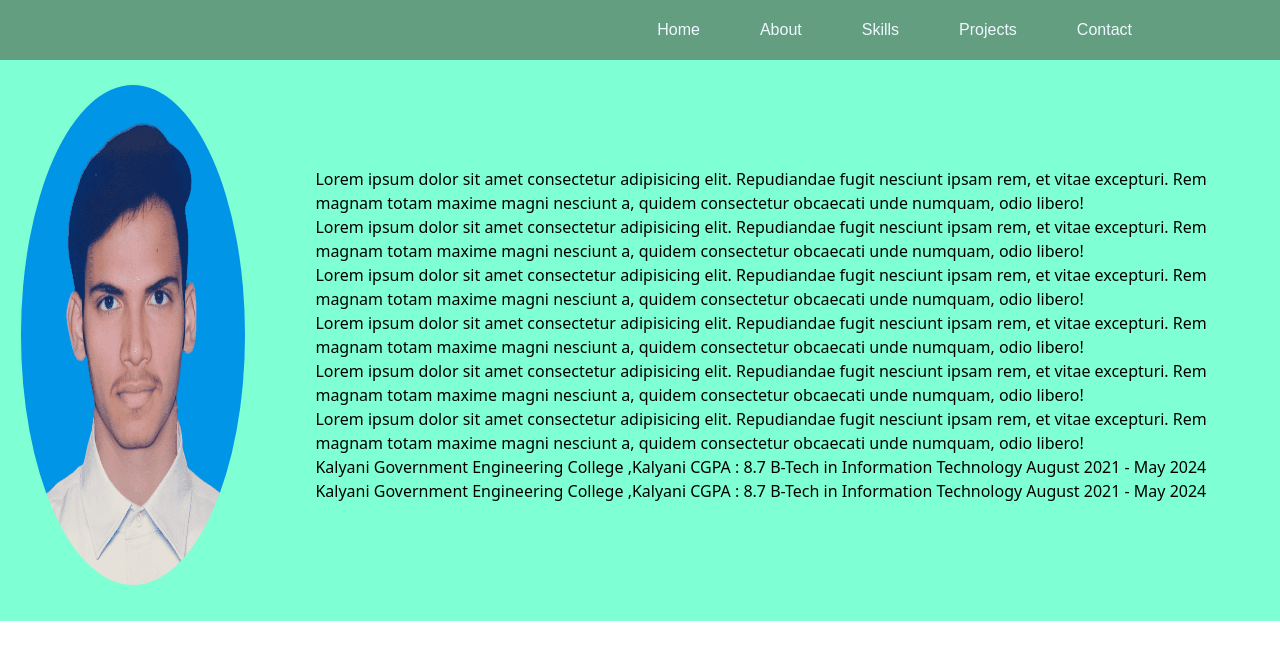
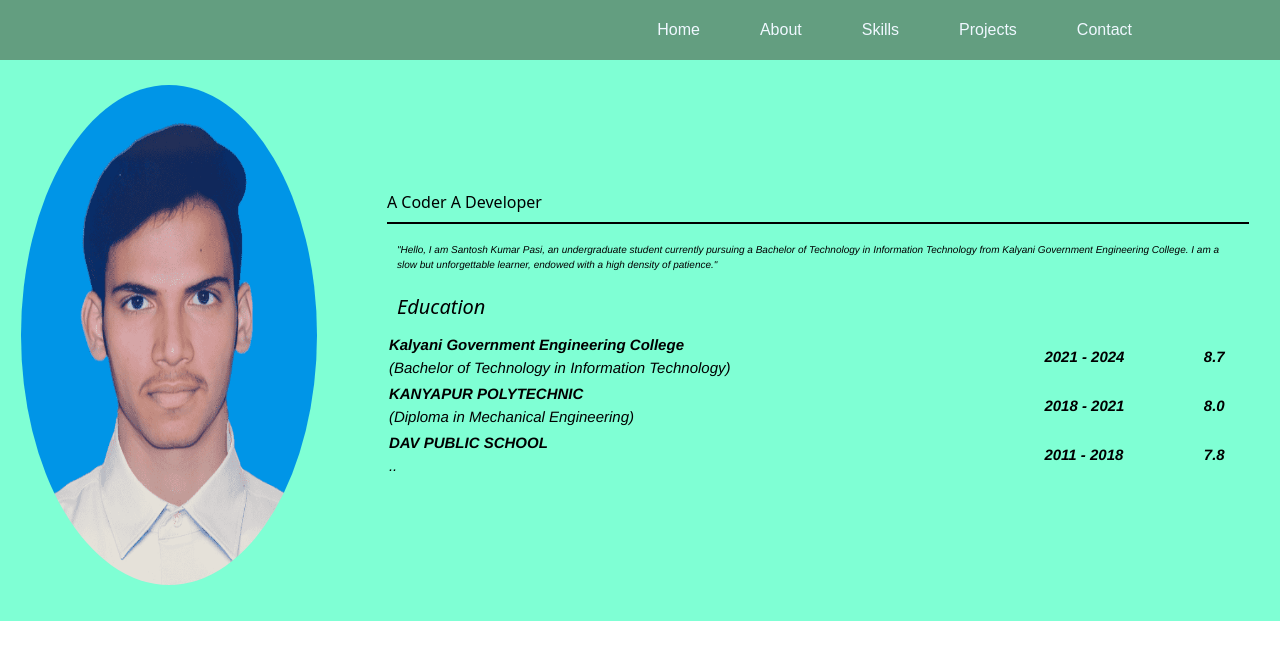
Before and after one commit to SantoshkrPasi/My_Portfolio, a React (Vite) app: page /about in a window 1280 px wide. Shown: the top 660 px of the page. Built offline with nearby package versions, Linux system fonts and the light colour scheme.

Commit message:
fourth commit

```diff
--- a/src/component/About/About.css
+++ b/src/component/About/About.css
@@ -31,17 +31,33 @@ margin-bottom: 15px;
 }
 
 @media screen and (max-width: 560px) {
- .about
- {
-  padding: 20px;
- }
    .about-main
   {
     display: flex;
     flex-direction: column;
+    justify-content: center;
+    gap: 0px;
+    padding-top: 10px;
+  }
+
+  .about-content-first {
+    display: flex;
+    justify-content: center;
+    align-items: center;
+    padding: 10px;
   }
   .about-image
   {
-  height: 20%;
+   width: 200px;
+   height: 200px;
+  }
+
+  .about-content-second {
+    padding: 5px;
+  }
+
+  .row td
+  {
+   font-size: 70px;
   }
 }
--- a/src/component/About/About.jsx
+++ b/src/component/About/About.jsx
@@ -3,6 +3,16 @@ import profileImage from './Profile.png';
 import './About.css'
 
 const About = () => {
+  const myStyle = {
+    row: {
+      textAlign: 'left',
+      padding: '2px',
+      fontSize: '15px',
+      fontFamily: 'Helvetica',
+      fontStyle: 'italic',
+      margin: '10px',
+    },
+  };
 
   return (
     <div className='about'>
@@ -11,33 +21,60 @@ const About = () => {
           <img src={profileImage} alt="profile" className='about-image' />
         </div>
         <div className='about-content-second'>
-          <p>
-            Lorem ipsum dolor sit amet consectetur adipisicing elit. Repudiandae fugit nesciunt ipsam rem, et vitae excepturi. Rem magnam totam maxime magni nesciunt a, quidem consectetur obcaecati unde numquam, odio libero!
+          <h1>
+            A Coder A Developer
+          </h1>
+          <hr style={{ border: "1px solid black", marginTop: "0.5rem", marginBottom: "0.5rem" }} />
+          <p style={{ fontSize: "10px", fontFamily: 'Helvetica', fontStyle: 'italic', margin: "10px" }}>
+            "Hello, I am Santosh Kumar Pasi, an undergraduate student currently pursuing a Bachelor of Technology in Information Technology from Kalyani Government Engineering College. I am a slow but unforgettable learner, endowed with a high density of patience."
           </p>
-
-          <p>
-            Lorem ipsum dolor sit amet consectetur adipisicing elit. Repudiandae fugit nesciunt ipsam rem, et vitae excepturi. Rem magnam totam maxime magni nesciunt a, quidem consectetur obcaecati unde numquam, odio libero!
-          </p>
-          <p>
-            Lorem ipsum dolor sit amet consectetur adipisicing elit. Repudiandae fugit nesciunt ipsam rem, et vitae excepturi. Rem magnam totam maxime magni nesciunt a, quidem consectetur obcaecati unde numquam, odio libero!
-          </p>
-          <p>
-            Lorem ipsum dolor sit amet consectetur adipisicing elit. Repudiandae fugit nesciunt ipsam rem, et vitae excepturi. Rem magnam totam maxime magni nesciunt a, quidem consectetur obcaecati unde numquam, odio libero!
-          </p>
-          <p>
-            Lorem ipsum dolor sit amet consectetur adipisicing elit. Repudiandae fugit nesciunt ipsam rem, et vitae excepturi. Rem magnam totam maxime magni nesciunt a, quidem consectetur obcaecati unde numquam, odio libero!
-          </p>
-          <p>
-            Lorem ipsum dolor sit amet consectetur adipisicing elit. Repudiandae fugit nesciunt ipsam rem, et vitae excepturi. Rem magnam totam maxime magni nesciunt a, quidem consectetur obcaecati unde numquam, odio libero!
-          </p>
-          <h3>
-            Kalyani Government Engineering College ,Kalyani         CGPA : 8.7
-            B-Tech in Information Technology                      August 2021 - May 2024
+          <h3 style={{ margin: "10px", fontSize: "20px", color: 'black', fontStyle: 'italic' }}>
+            Education
           </h3>
-          <h3>
-            Kalyani Government Engineering College ,Kalyani         CGPA : 8.7
-            B-Tech in Information Technology                      August 2021 - May 2024
-          </h3>
+          <table>
+            <thead>
+              <tr>
+                <td style={myStyle.row}>
+                  <strong>Kalyani Government Engineering College </strong>
+                  <p>(Bachelor of Technology in Information Technology)</p>
+                </td>
+                <td style={myStyle.row}>
+                  <strong>2021 - 2024</strong>
+                </td>
+                <td style={myStyle.row}>
+                  <strong>8.7</strong>
+                </td>
+              </tr>
+            </thead>
+            <thead>
+              <tr>
+                <td style={myStyle.row}>
+                  <strong>KANYAPUR POLYTECHNIC </strong>
+                  <p>(Diploma in Mechanical Engineering)</p>
+                </td>
+                <td style={myStyle.row}>
+                  <strong>2018 - 2021</strong>
+                </td>
+                <td style={myStyle.row}>
+                  <strong>8.0</strong>
+                </td>
+              </tr>
+            </thead>
+            <thead>
+              <tr>
+                <td style={myStyle.row}>
+                  <strong>DAV PUBLIC SCHOOL</strong>
+                  <p>..</p>
+                </td>
+                <td style={myStyle.row}>
+                  <strong style={{ display: "flex" }}>2011 - 2018</strong>
+                </td>
+                <td style={myStyle.row}>
+                  <strong>7.8</strong>
+                </td>
+              </tr>
+            </thead>
+          </table>
         </div>
       </div>
     </div>
--- a/src/component/Navbar/Navbar.css
+++ b/src/component/Navbar/Navbar.css
@@ -28,12 +28,6 @@
     cursor: pointer;
 }
 
-.items:hover
-{
-    background-color: rgba(9, 8, 8, 0.5);
-    border-radius: 5px;
-}
-
 .btn {
     display: none;
     position: absolute;
@@ -45,17 +39,18 @@
 }
 
 @media screen and (max-width: 560px) {
-    .container
+    /* .container
     {
-      height: 50%;
       position: relative;
-    }
+      background-color: rgba(0, 0, 0, 0.6);
+    } */
     .containerElement {
-        background-color: rgba(255, 255, 255, 0.1);
+        background-color: rgba(0, 0, 0, 0.1);
         backdrop-filter: blur(10px);
         border-radius: 10px;
         display: flex;
         flex-direction: column;
+        margin-top: 60%;
     }
     .items {
         border: none;
@@ -65,13 +60,41 @@
         padding: 5px;
         margin: 5px;
         border-radius: 2px;
-        background-color: rgba(255, 255, 255, 0.3); /* Semi-transparent white */
-        box-shadow: 0 0 20px rgba(0, 0, 0, 0.1); /* Soft shadow effect */
+        background-color: rgba(255, 255, 255, 0.3);
+        box-shadow: 0 0 20px rgba(0, 0, 0, 0.1);
         cursor: pointer;
         transition: background-color 0.3s ease;
     }
 
     .items:hover {
-        background-color: rgba(255, 255, 255, 0.5); /* Slightly more opaque on hover */
+        background-color: rgba(255, 255, 255, 0.5);
     }
 }
+
+
+.second_nav
+{
+ width: 100%;
+ display: flex;
+ justify-content: end;
+ padding: 0px 20px;
+}
+
+.box
+{
+   width: 15%;
+   height: 40px;
+   background-color: rgba(255, 255, 255, 0.5);
+   display: flex;
+   flex-direction: column;
+   justify-content: space-around;
+   align-items: center;
+   gap: 5px;
+   margin: 10px 0px 10px 20px;
+}
+.line
+{
+ height: 6px;
+ background-color: rgb(56, 37, 37);
+ width: 80%;
+}
--- a/src/component/Navbar/Navbar.jsx
+++ b/src/component/Navbar/Navbar.jsx
@@ -1,18 +1,76 @@
-import React from 'react'
+import React, { useEffect, useState } from 'react'
 import './Navbar.css'
 import { Link } from 'react-router-dom'
 
 const Navbar = () => {
+
+  const [isWidthDecreased, setIsWidthDecreased] = useState(false);
+  const [tab, setTab] = useState(false);
+
+  useEffect(() => {
+    const handleResize = () => {
+      if (window.innerWidth <= 560) {
+        setIsWidthDecreased(true);
+      } else {
+        setIsWidthDecreased(false);
+      }
+    };
+    handleResize();
+  },[window.innerWidth]);
+
+  const toggle = () => {
+    setTab(!tab);
+  }
+
   return (
-
     <nav className='container' >
+      {!isWidthDecreased ? (
+        <ul className='containerElement'>
+          <Link to='/' style={{ textDecoration: 'none' }}>
+            <li className='items'>Home</li>
+          </Link>
+          <Link to='/about' style={{ textDecoration: 'none' }}>
+            <li className='items'>About</li>
+          </Link>
+          <Link to='/skill' style={{ textDecoration: 'none' }}>
+            <li className='items'>Skills</li>
+          </Link>
+          <Link to='/project' style={{ textDecoration: 'none' }}>
+            <li className='items'>Projects</li>
+          </Link>
+          <Link to='/contact' style={{ textDecoration: 'none' }}>
+            <li className='items'>Contact</li>
+          </Link>
+        </ul>
+      ) : (
+          !tab ?(
+      <div className='second_nav'>
+        <div className='box'  onClick={toggle}>
+          <div className='line'></div>
+          <div className='line'></div>
+          <div className='line'></div>
+        </div>
+      </div>
+      ) :(
       <ul className='containerElement'>
-        <Link to='/'><li className="items">Home</li></Link>
-        <Link to='/about'>  <li className="items">About</li></Link>
-        <Link to='/skill'> <li className="items">Skills</li></Link>
-        <Link to='/project'><li className="items">Projects</li></Link>
-        <Link to='/contact'> <li className="items">Contact</li></Link>
+        <Link to='/' style={{ textDecoration: 'none' }}>
+          <li className='items' onClick={toggle}>Home</li>
+        </Link>
+        <Link to='/about' style={{ textDecoration: 'none' }}>
+          <li className='items' onClick={toggle}>About</li>
+        </Link>
+        <Link to='/skill' style={{ textDecoration: 'none' }}>
+          <li className='items' onClick={toggle}>Skills</li>
+        </Link>
+        <Link to='/project' style={{ textDecoration: 'none' }}>
+          <li className='items' onClick={toggle}>Projects</li>
+        </Link>
+        <Link to='/contact' style={{ textDecoration: 'none' }}>
+          <li className='items' onClick={toggle}>Contact</li>
+        </Link>
       </ul>
+      )
+      )}
     </nav>
   )
 }
--- a/src/component/Projects/Cards.jsx
+++ b/src/component/Projects/Cards.jsx
@@ -81,5 +81,15 @@ const styles = {
   },
 };
 
+if (window.matchMedia("(max-width: 560px)").matches) {
+  styles.card.width = '400px';
+  styles.card.height = '400px';
+  styles.title.fontSize = '16px';
+  styles.description.fontSize = '14px';
+  styles.button.padding = '8px 16px';
+  styles.button.margin = '5px';
+  styles.card.margin = '50px';
+}
+
 
 export default Cards
--- /dev/null
+++ b/src/component/Projects/Project.css
@@ -0,0 +1,28 @@
+@media screen and (max-width: 560px) {
+    .ProjectMain {
+        height: 100vh;
+        width: 100vw;
+
+    }
+    .ProjectContent{
+        width: 80%;
+        height: 80%;
+    }
+}
+
+.ProjectMain {
+    background-image: url("F:\MY PLACEMENT\PROJECTS\PortFolia\portfolio\src\component\Projects\background\background.jpg");
+    display: flex;
+    justify-content: center;
+    align-items: center;
+    height: 100vh;
+    font-size: 20px;
+    background-size: cover;
+    background-repeat: no-repeat;
+}
+
+.ProjectContent {
+    height: 50%;
+    width: 80%;
+    background-color: rgba(255, 255, 255, 0);
+}
--- a/src/component/Projects/Project.jsx
+++ b/src/component/Projects/Project.jsx
@@ -5,31 +5,21 @@ import 'slick-carousel/slick/slick-theme.css';
 import Cards from './Cards';
 import projects from './Projectlist';
 import Image from './background/background.jpg'
+import './Project.css'
 
 const Project = () => {
   const settings = {
     className: "center",
     centerMode: true,
     infinite: true,
-    slidesToShow: 2,
+    slidesToShow: 1,
     speed: 500,
   };
 
-  const ProjectMain = {
-    backgroundImage: `url(${Image})`,
-    display: 'flex',
-    justifyContent: 'center',
-    alignItems: 'center',
-    height: '100vh',
-    fontSize: "20px",
-    backgroundSize: "cover",
-    backgroundRepeat: "no-repeat",
-  }
-
   return (
     <>
-     <div style={ProjectMain}>
-  <div style={{ height: '50%', width: '80%',backgroundColor: 'rgba(255, 255, 255, 0)'}}>
+     <div className ='ProjectMain'>
+  <div className ='ProjectContent'>
     <Slider {...settings} >
       {projects.map((project, index) => (
         <div style={{ backgroundColor: 'rgba(255, 255, 255, 1)' }}>
--- a/src/component/Skills/Circular.jsx
+++ b/src/component/Skills/Circular.jsx
@@ -31,4 +31,8 @@ const Circular = (props) => {
   )
 }
 
+if (window.matchMedia("(max-width: 560px)").matches) {
+   container.height ='5px';
+  }
+
 export default Circular
```
Lines whose indentation alone changed are shown as unchanged.
